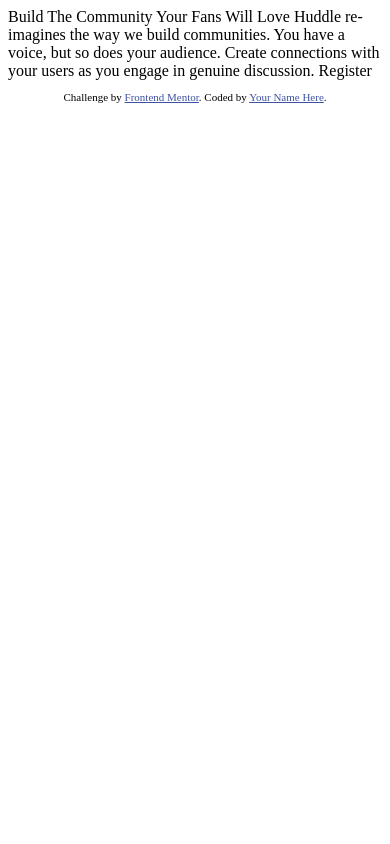
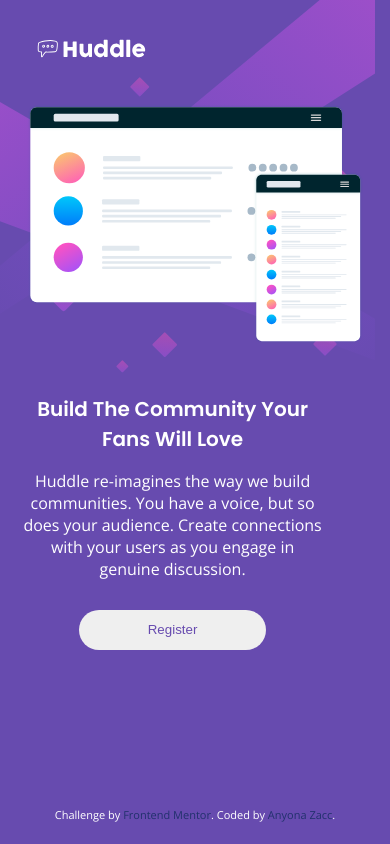
Before and after one commit to ZaccFlips/landing-page, a plain HTML site: page index.html in a window 390 px wide. Drawn offline with nearby package versions, Linux system fonts and the light colour scheme.

Commit message:
finishing up

```diff
--- a/index.html
+++ b/index.html
@@ -5,28 +5,42 @@
   <meta name="viewport" content="width=device-width, initial-scale=1.0"> <!-- displays site properly based on user's device -->
 
   <link rel="icon" type="image/png" sizes="32x32" href="./images/favicon-32x32.png">
-
+  <link rel="preconnect" href="https://fonts.gstatic.com">
+  <link rel="stylesheet" href="styles.css">
+  <link href="https://fonts.googleapis.com/css2?family=Open+Sans&family=Poppins:wght@400;600&display=swap" rel="stylesheet">
+  <script src="https://kit.fontawesome.com/abb77b776b.js" crossorigin="anonymous"></script>
   <title>Frontend Mentor | Huddle landing page with single introductory section</title>
 
-  <!-- Feel free to remove these styles or customise in your own stylesheet 👍 -->
-  <style>
-    .attribution { font-size: 11px; text-align: center; }
-    .attribution a { color: hsl(228, 45%, 44%); }
-  </style>
+
 </head>
 <body>
 
-  Build The Community Your Fans Will Love
-
-  Huddle re-imagines the way we build communities. You have a voice, but so does your audience.
-  Create connections with your users as you engage in genuine discussion.
-
-  Register
+  <div class="container">
+    <div class="logo"><img src="/images/logo.svg" alt="logo"></div>
+    <div class="content">
+      <div class="shots">
+        <img src="/images/illustration-mockups.svg" alt="screenshot">
+      </div>
+      <div class="text">
+         <h1>Build The Community Your Fans Will Love</h1>
+         <p>
+          Huddle re-imagines the way we build communities. You have a voice, but so does your audience.
+          Create connections with your users as you engage in genuine discussion.
+         </p>
+         <button>Register</button>
+      </div>
+    </div>
+    <div class="social-icons">
+      <i class="fab fa-facebook-f"></i>
+      <i class="fab fa-instagram"></i>
+      <i class="fab fa-twitter"></i>
+    </div>
+  </div>
 
   <footer>
     <p class="attribution">
       Challenge by <a href="https://www.frontendmentor.io?ref=challenge" target="_blank">Frontend Mentor</a>.
-      Coded by <a href="#">Your Name Here</a>.
+      Coded by <a href="#">Anyona Zacc</a>.
     </p>
   </footer>
 </body>
--- /dev/null
+++ b/styles.css
@@ -0,0 +1,151 @@
+:root{
+    --violet: hsl(257, 40%, 49%);
+    --soft-magneta: hsl(300, 69%, 71%);
+}
+*,
+*::before,
+*::after{
+    box-sizing: border-box;
+}
+body{
+    font-family: 'Open Sans', sans-serif;
+    font-weight: 400;
+    height: 100%;
+    background: var(--violet);
+    background-image: url(/images/bg-desktop.svg);
+    z-index: -1;
+    color: #fff;
+}
+h1{
+    font-family: 'Poppins', sans-serif;
+    font-weight: 600;
+}
+.logo{
+    position: absolute;
+    top: 6.3%;
+}
+.logo img{
+    height: 3em;
+}
+.content{
+    display: flex;
+    align-items: center;
+    /*position: relative;*/
+    margin: 10em auto 0.5em;
+}
+.shots{
+    margin: 0em auto 0.5em;
+    position: relative;
+}
+.shots img{
+    height: 28em;
+}
+.text{
+    width: 430px;
+    margin: 0em auto 0.5em;
+    position: relative;
+    top: -5em;
+    left: -6%;
+}
+.social-icons{
+    position: absolute;
+    left: 85%;
+    bottom: 10%;
+}
+.social-icons .fab{
+    border-radius: 50%;
+    border: solid 1px#fff;
+    padding: 0.4em;
+    margin-left: 0.3em;
+}
+.social-icons .fab:hover{
+    color: var(--soft-magneta);
+    border: solid 1px var(--soft-magneta);
+    cursor: pointer;
+}
+button{
+    width: 14em;
+    height: 4em;
+    border-radius: 2em;
+    margin: 5em auto 1em;
+    color: var(--violet);
+    border: none;
+}
+button:hover{
+    background: var(--soft-magneta);
+    color: #fff;
+    cursor: pointer;
+}
+
+@media all and (max-width: 768px) {
+    body{
+        background-image: url(/images/bg-mobile.svg);
+        background-repeat: no-repeat;
+        height: 100%;
+    }
+    h1{
+        font-size: 20px;
+    }
+    .container{
+        align-items: center;
+        margin-bottom: 0;
+        overflow: hidden;
+        padding-bottom: 0;
+    }
+    .content{
+        flex-direction: column;
+        margin: 6em auto 0em;
+        padding-bottom: 0;
+    }
+    .logo{
+        top: 4%;
+        right: 62%;
+    }
+    .logo img{
+        height: 1.8em;
+    }
+    .shots{
+        margin: 0 auto 7em;
+    }
+    .shots img{
+        height: 15em;
+    }
+    .text{
+        width: 300px;
+        text-align: center;
+        margin: 0em auto 0;
+        padding-bottom: 0;
+    }
+    button{
+        height: 3em;
+        margin: 1em auto 1em;
+    }
+    .social-icons{
+        margin: 0.3em auto 0.3em;
+        text-align: center;
+        position: relative;
+    }
+    .social-icons .fab{
+        border-radius: 50%;
+        border: solid 1px #fff;
+        margin: 0.2em 2em 0.4em;
+        padding: 0.5em;
+    }
+    .social-icons .fab:hover{
+        color: var(--soft-magneta);
+        border: solid 1px var(--soft-magneta);
+        cursor: pointer;
+    }
+    footer{
+        margin-top: 0;
+    }
+}
+
+
+.attribution {
+    font-size: 11px; text-align: center;
+}
+.attribution a {
+    color: hsl(228, 52%, 28%);
+    text-decoration: none;
+}
```
